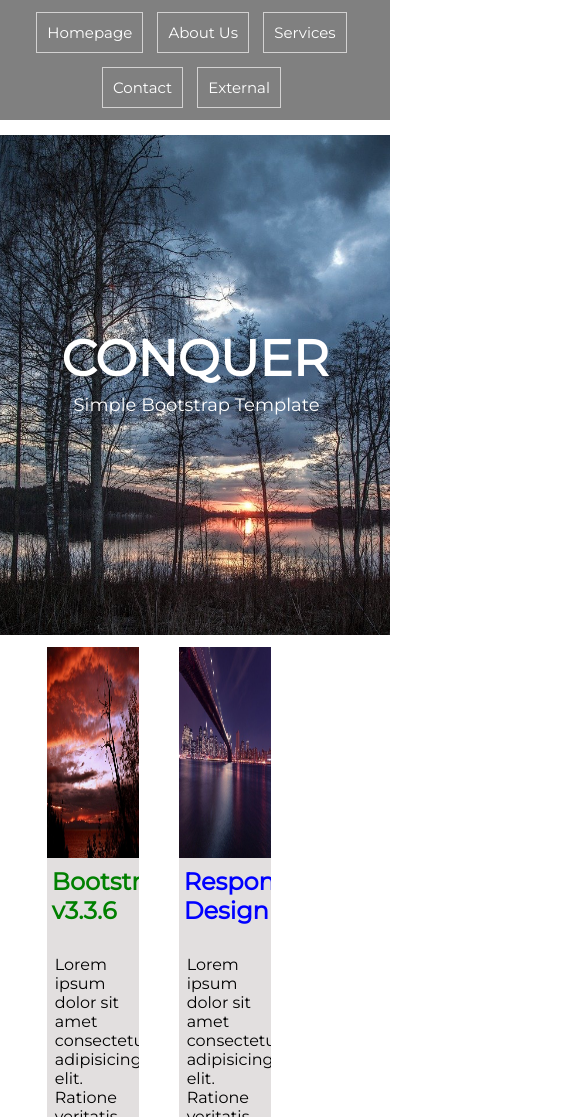
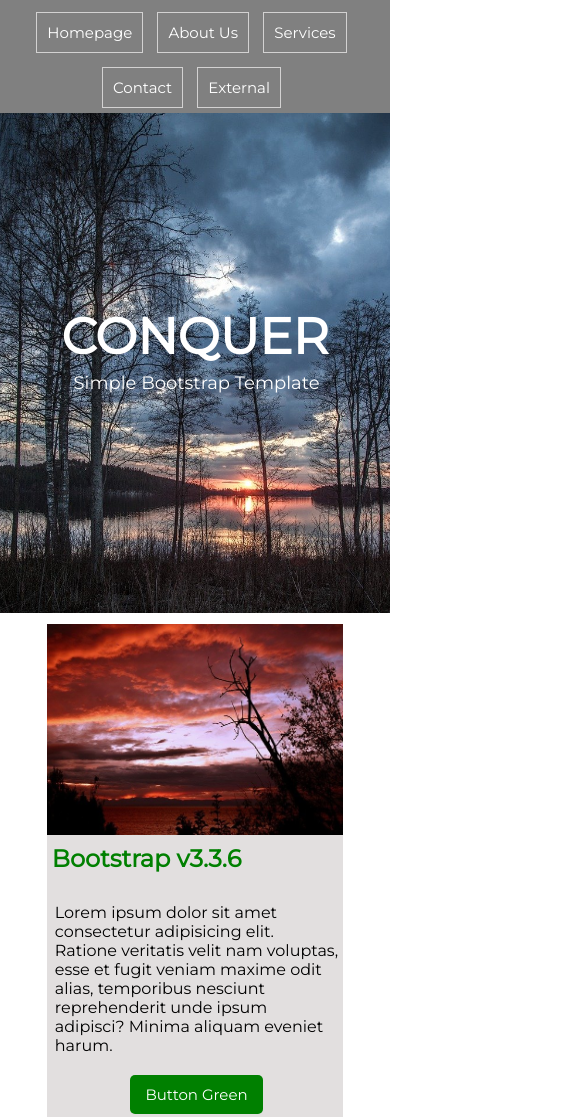
Before and after one commit to MohdTahirMT/psdtowebpage, a plain HTML site: page index.html in a window 390 px wide. Shown: the top 1117 px of the page, 585 px wide, since content can reach past the window. Drawn offline with Linux system fonts and the light colour scheme.

Commit message:
responsive test1

```diff
--- a/style.css
+++ b/style.css
@@ -370,3 +370,19 @@ a{
 }
 
 /* Section 5 */
+
+/* Responsive for Mobile */
+
+@media only screen and (max-width:400px) {
+
+    .sec1{
+        margin-top: -7%;
+    }
+
+    .div33 {
+        width: 100%;
+        height: auto;
+        margin-bottom: 3%;
+    }
+
+}
```
